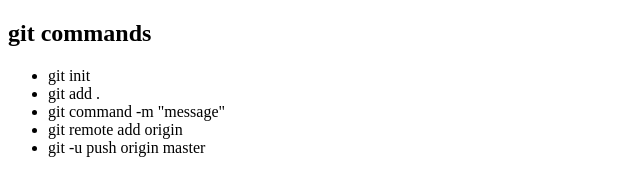
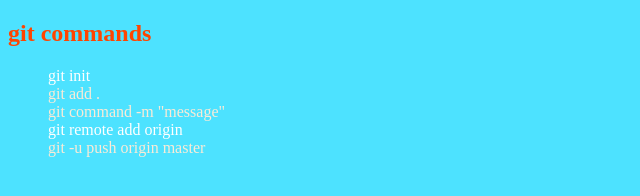
Before and after one commit to lenah-moraa/git-commands, a plain HTML site: page index.html in a window 1280 px wide. Shown: the whole page, without its empty margins (0-640 px from the left). Drawn offline with Linux system fonts and the light colour scheme.

Commit message:
added css

```diff
--- a/index.html
+++ b/index.html
@@ -3,16 +3,18 @@
 <head>
     <meta charset="UTF-8">
     <title>Git Commands</title>
+    <link rel="stylesheet" href="styles.css">
 </head>
 <body>
 <h2>git commands</h2>
 <ul>
     <li>git init</li>
-    <li>git add .</li>
-    <li>git command -m "message"</li>
+    <li class="repeat">git add .</li>
+    <li class="repeat">git command -m "message"</li>
     <li>git  remote add origin</li>
-    <li>git -u push origin master</li>
+    <li class="repeat">git -u push origin master</li>
 </ul>
+
 
 </body>
 </html>
--- /dev/null
+++ b/styles.css
@@ -0,0 +1,19 @@
+body{
+    background: #4de2ff;
+
+}
+
+ul{
+    list-style: none;
+}
+
+li{
+    color: white;
+}
+
+.repeat{
+    color: antiquewhite;
+}
+h2{
+    color: orangered;
+}
```
